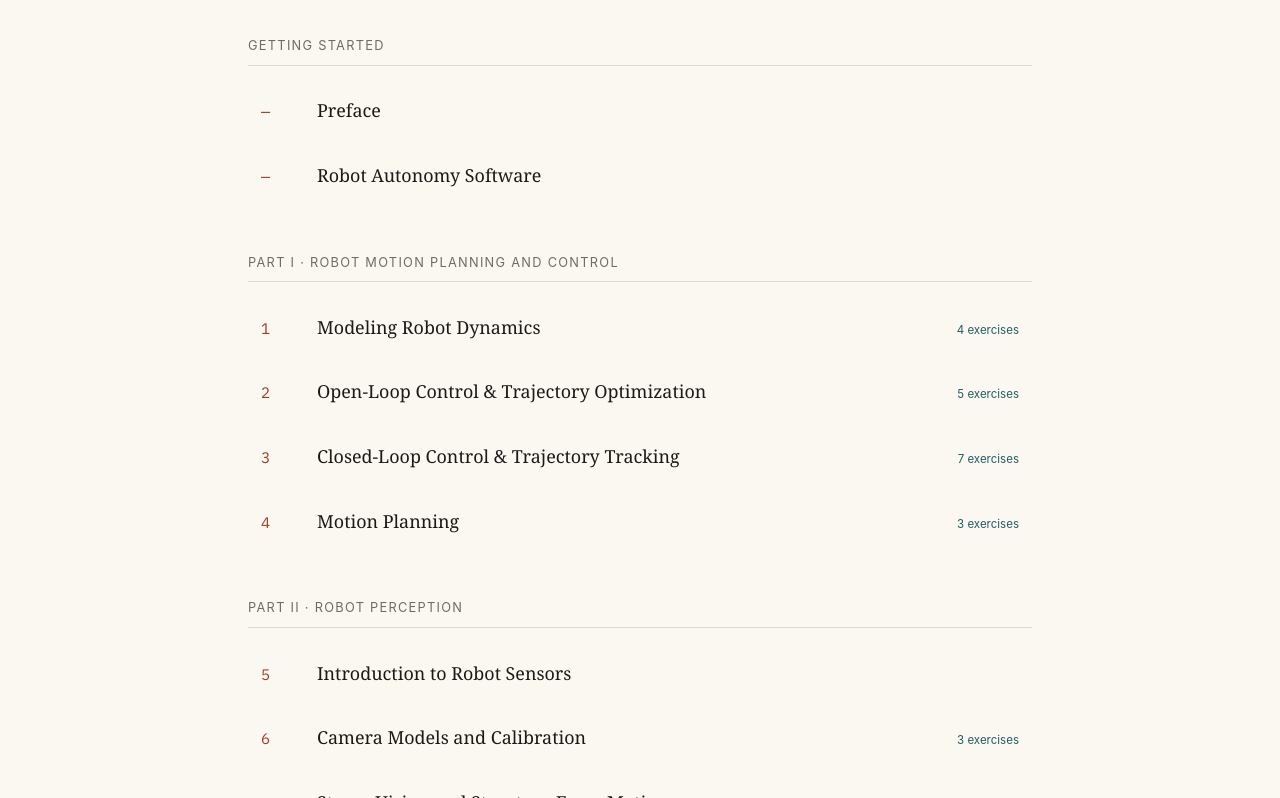
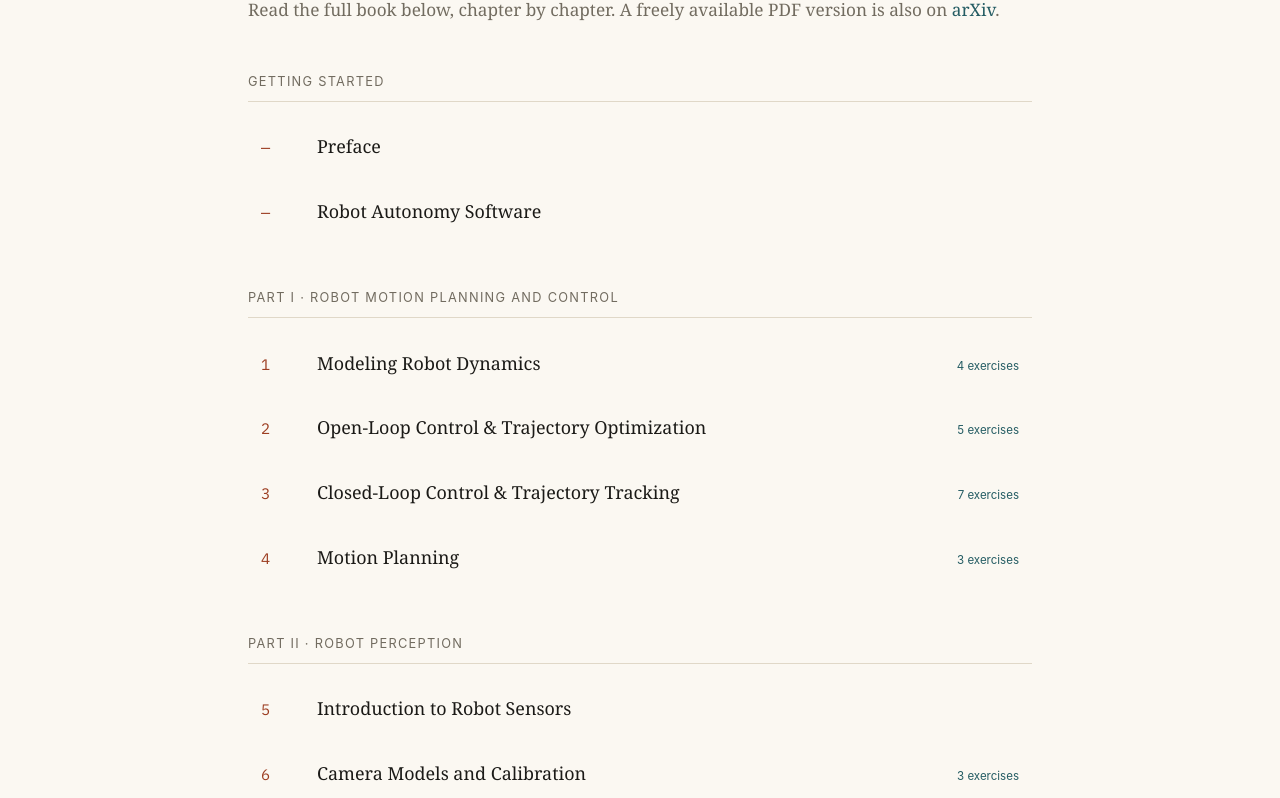
Before and after one commit to pora-book/pora-book.github.io, an Astro site: page /book in a window 1280 px wide. Shown: the part 160-958 px from the top of the page. Built offline with nearby package versions, Linux system fonts and the light colour scheme; Astro itself is replaced by a stand-in of ours.

Commit message:
add arxiv link

```diff
--- a/src/pages/book/index.astro
+++ b/src/pages/book/index.astro
@@ -14,6 +14,10 @@ const partsWithChapters = PARTS.filter((p) => chaptersByPart(p.id).length > 0);
   <div class="prose-wrap" style="padding-top:2.5rem">
 
     <h1 style="font-size:2.2rem;margin:1rem 0 0.5rem">The Book</h1>
+    <p style="margin:0 0 1.5rem;color:var(--muted, #555)">
+      Read the full book below, chapter by chapter. A freely available PDF version is also
+      on <a href="https://arxiv.org/abs/2608.03496" target="_blank" rel="noopener">arXiv</a>.
+    </p>
     {partsWithChapters.map((part) => (
       <>
         <div class="part-head">{part.title}</div>
--- a/src/pages/index.astro
+++ b/src/pages/index.astro
@@ -93,7 +93,7 @@ const bibtex = `@book{pora,
 
   <div class="hero-links">
     {/* TODO: point at the book's arXiv page once the preprint is live. */}
-    <a class="hero-link" href="https://arxiv.org" target="_blank" rel="noopener">
+    <a class="hero-link" href="https://arxiv.org/abs/2608.03496" target="_blank" rel="noopener">
       <img src="/logos/arxiv.svg" alt="arXiv" width="18" height="18" loading="lazy" />
       <span>Open-access version</span>
     </a>
```
